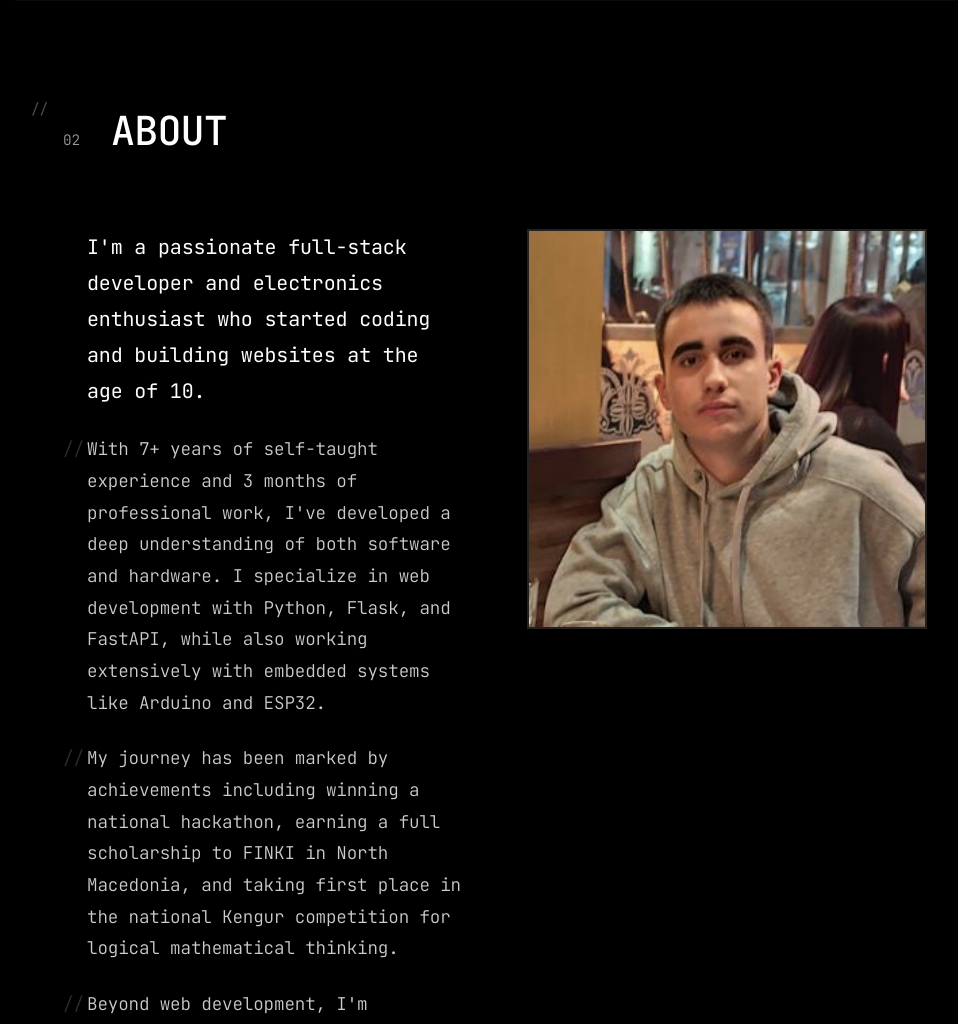
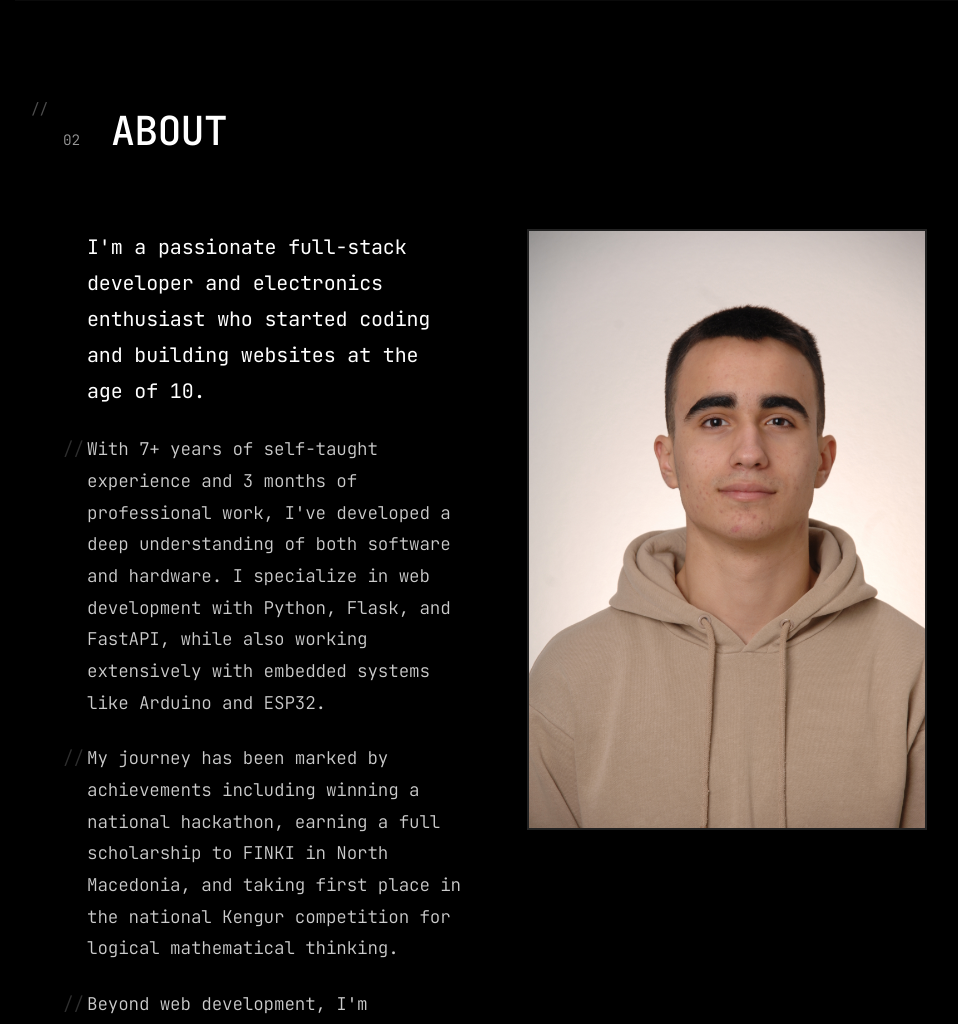
Before and after one commit to soggy8/portfolio-website, a Flask app: page / in a window 1280 px wide. Shown: the part 948-1972 px from the top of the page, without its empty margins (305-1263 px from the left). Run offline with Flask 3, Linux system fonts and the light colour scheme.

Commit message:
Added new profile picture and removed grayscale feature

```diff
--- a/static/css/style.css
+++ b/static/css/style.css
@@ -673,22 +673,25 @@ body {
 
 .about-image {
     position: relative;
+    width: 100%;
+    height: 100%;
+    display: flex;
+    align-items: flex-start;
 }
 
 .profile-image {
     width: 100%;
-    max-width: 400px;
-    aspect-ratio: 1;
+    height: auto;
+    max-width: 100%;
     object-fit: cover;
     border: 2px solid var(--border);
-    filter: grayscale(20%);
     transition: all 0.3s ease;
+    display: block;
 }
 
 .profile-image:hover {
-    filter: grayscale(0%);
     border-color: var(--text-primary);
-    transform: scale(1.02);
+    transform: scale(1.01);
 }
 
 .image-placeholder {
--- a/templates/index.html
+++ b/templates/index.html
@@ -134,7 +134,7 @@
                         <p data-i18n="about_p3">Beyond web development, I'm passionate about electronics, digital systems, and IoT projects that bridge the gap between software and the physical world.</p>
                     </div>
                     <div class="about-image">
-                        <img src="{{ url_for('static', filename='img/profilna.png') }}" alt="Andrej Trendov" class="profile-image">
+                        <img src="{{ url_for('static', filename='img/profilna.JPG') }}" alt="Andrej Trendov" class="profile-image">
                     </div>
                 </div>
             </div>
```
Also changed, not shown: docker-compose.yml (line endings or trailing spaces), static/img/profilna.JPG (added), 2 other files.
